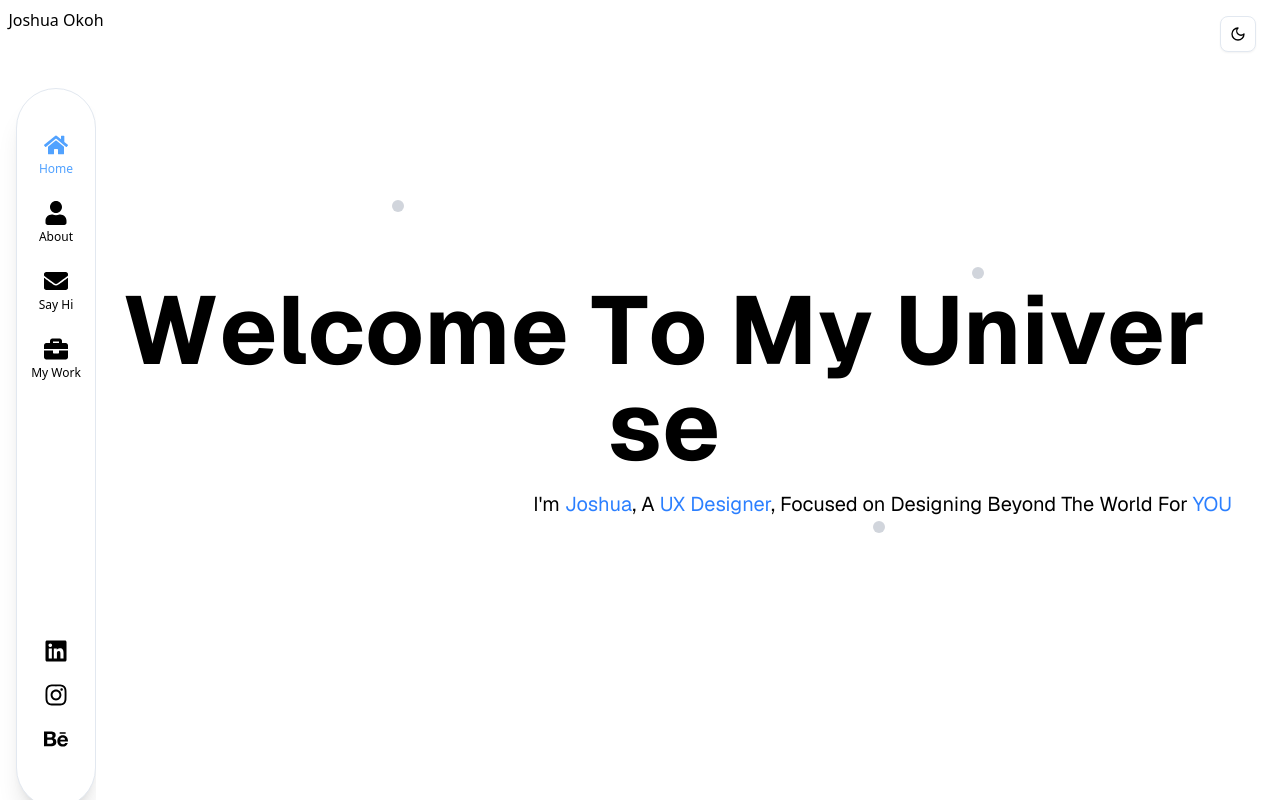
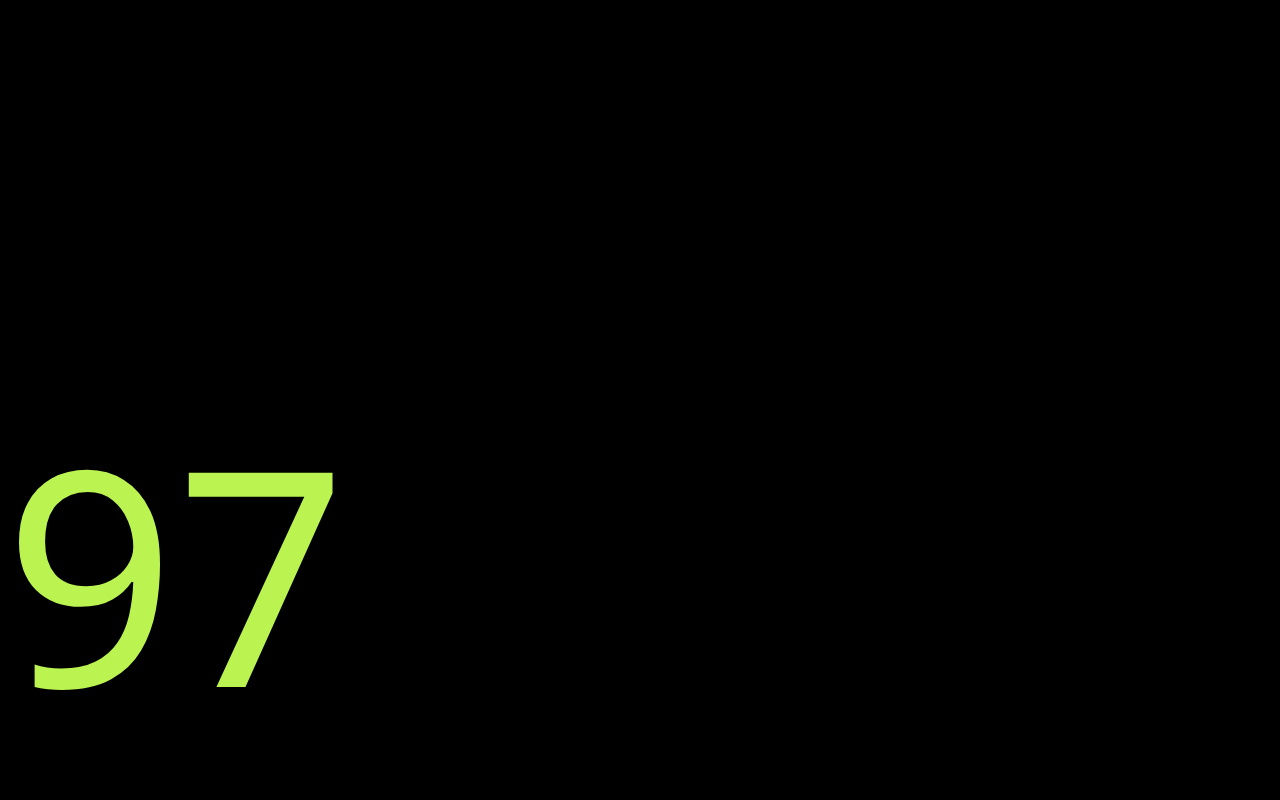
Before and after one commit to Favour-ag/joshua-design-portfolio, a Next.js app: page / in a window 1280 px wide. Shown: the top 800 px of the page. Built offline with nearby package versions, Linux system fonts and the light colour scheme.

Commit message:
added loading animation to the first page

```diff
--- a/app/projects/page.tsx
+++ b/app/projects/page.tsx
@@ -4,12 +4,13 @@ import Link from "next/link";
 const projects = [
   {
     title: "AI-Powered Teacher Dashboard",
-    slug: "ai-powered-teacher-dashboard", // Unique slug
+    slug: "ai-powered-teacher-dashboard",
     role: "UX Designer",
     duration: "4 Months",
     description:
-      "Instructors face challenges managing student performance across large classes. Tracking grades, attendance, and participation manually can be overwhelming.",
-    image: "/teacher-dashboard.png",
+      "Instructors face increasing challenges in managing student performance across large classes. Tracking grades, attendance, and participation manually can be overwhelming and often results in missed opportunities for early intervention.",
+    image: "/images/analytics.svg",
+    chart: "/images/frame-data.svg",
   },
   {
     title: "Cipher",
@@ -17,8 +18,9 @@ const projects = [
     role: "UX Designer",
     duration: "4 Months",
     description:
-      "Construct your edge and decode the markets. Unleash potential for success and fund your future with a futuristic trading platform.",
-    image: "/cipher.png",
+      "Instructors face increasing challenges in managing student performance across large classes. Tracking grades, attendance, and participation manually can be overwhelming and often results in missed opportunities for early intervention.",
+    image: "/images/work2.svg",
+    chart: "/images/astro.svg",
   },
   {
     title: "Booktopia",
@@ -26,33 +28,64 @@ const projects = [
     role: "UX Designer",
     duration: "4 Months",
     description:
-      "A platform to explore, purchase, and read books online, enhancing the digital reading experience.",
-    image: "/booktopia.png",
+      "Instructors face increasing challenges in managing student performance across large classes. Tracking grades, attendance, and participation manually can be overwhelming and often results in missed opportunities for early intervention.",
+    image: "/images/booktopia.svg",
+    chart: "/images/astro.svg",
   },
 ];
 
 export default function Projects() {
   return (
     <section className="py-20 bg-white dark:bg-[#060A0F] text-black dark:text-white">
-      <div className="max-w-6xl mx-auto px-6">
-        <h2 className="text-4xl font-bold text-center mb-12">My Work</h2>
+      <div className="px-4 md:px-8">
+        <h2 className="text-4xl font-bold text-center mb-16">My Work</h2>
 
-        <div className="grid md:grid-cols-2 gap-8">
+        <div className="space-y-24">
           {projects.map((project) => (
             <Link key={project.slug} href={`/projects/${project.slug}`}>
-              <div className="space-y-4 border border-gray-800 p-6 rounded-lg cursor-pointer hover:scale-105 transition-transform">
-                <h3 className="text-xl font-semibold">{project.title}</h3>
-                <p className="text-gray-400">
-                  {project.role} • {project.duration}
-                </p>
-                <Image
-                  src={project.image}
-                  alt={project.title}
-                  width={600}
-                  height={400}
-                  className="rounded-lg"
-                />
-                <p className="text-gray-300">{project.description}</p>
+              <div className="grid md:grid-cols-12 gap-12  cursor-pointer mb-16 h-[400px] pr-8">
+                {/* Left Column: Title + Metadata in separate outlined boxes with 50% height each */}
+                <div className="md:col-span-3 flex flex-col h-full space-y-4">
+                  {/* Title Box - Top Half */}
+                  <div className="border border-gray-600  p-4 w-full h-1/2 flex items-center">
+                    <h3 className="text-2xl font-semibold">{project.title}</h3>
+                  </div>
+
+                  {/* Metadata Box - Bottom Half */}
+                  <div className="border border-gray-600  p-4 w-full h-1/2 flex flex-col justify-center">
+                    <div className="text-gray-400 text-sm space-y-1">
+                      <p>Role: {project.role}</p>
+                      <p>Duration: {project.duration}</p>
+                    </div>
+                  </div>
+                </div>
+
+                {/* Center Column: Full Height Image */}
+                <div className="md:col-span-5 flex items-stretch">
+                  <Image
+                    src={project.image}
+                    alt={project.title}
+                    width={600}
+                    height={800}
+                    className="rounded-lg shadow-lg object-cover w-full h-full"
+                  />
+                </div>
+
+                {/* Right Column: Description + Chart */}
+                <div className="md:col-span-4 flex flex-col justify-between items-start space-y-4">
+                  <div className="text-md text-gray-300 bg-[#597C8F] p-4 rounded-md h-1/2 ">
+                    {project.description}
+                  </div>
+                  <div className="h-1/2">
+                    <Image
+                      src={project.chart}
+                      alt="Supplementary Visual"
+                      width={300}
+                      height={200}
+                      className=" w-full "
+                    />
+                  </div>
+                </div>
               </div>
             </Link>
           ))}
--- a/components/Hero.tsx
+++ b/components/Hero.tsx
@@ -1,14 +1,81 @@
 "use client";
 
+import { useEffect, useState, useRef } from "react";
 import { motion } from "framer-motion";
+import { gsap } from "gsap";
 
 const headingText = "Welcome To My Universe";
 
 const HeroSection: React.FC = () => {
+  const [loading, setLoading] = useState(true);
+  const [count, setCount] = useState(0);
+  const cursorRef = useRef(null);
+
+  useEffect(() => {
+    // Count-up animation
+    const duration = 7;
+    let counter = { value: 0 };
+
+    gsap.to(counter, {
+      value: 100,
+      duration: duration,
+      onUpdate: () => setCount(Math.floor(counter.value)),
+      onComplete: () => {
+        // Fade out loading screen
+        gsap.to(".loading", {
+          opacity: 0,
+          duration: 1,
+          ease: "power2.inOut",
+          onComplete: () => {
+            setLoading(false);
+          },
+        });
+
+        // Hero text fade in
+        gsap.fromTo(
+          ".hero-content",
+          { opacity: 0, y: 50 },
+          { opacity: 1, y: 0, duration: 1.5, ease: "power2.out" }
+        );
+      },
+    });
+
+    // Mouse tracking
+    const cursor = cursorRef.current;
+    const onMouseMove = (e: MouseEvent) => {
+      gsap.to(cursor, {
+        x: e.clientX,
+        y: e.clientY,
+        duration: 0.2,
+        ease: "power2.out",
+      });
+    };
+
+    window.addEventListener("mousemove", onMouseMove);
+    return () => window.removeEventListener("mousemove", onMouseMove);
+  }, []);
+
   return (
-    <div className="relative h-screen bg-white dark:bg-[#060A0F] text-black dark:text-white font-sans overflow-hidden">
-      {/* Hero Content */}
-      <div className="flex flex-col items-end justify-center h-full text-right space-y-4 pr-6 md:pr-12">
+    <>
+      {/* Custom Cursor */}
+      <div
+        ref={cursorRef}
+        className="fixed top-0 left-0 w-8 h-8 rounded-full border border-lime-300 pointer-events-none z-50"
+        style={{ transform: "translate(-50%, -50%)" }}
+      ></div>
+
+      {/* Loading Screen */}
+      {loading && (
+        <div className="loading fixed top-0 left-0 w-full h-screen flex items-center justify-center bg-black z-50">
+          <div className="lg:absolute left-1 bottom-1">
+            <h1 className="text-[300px] text-lime-300">{count}</h1>
+          </div>
+        </div>
+      )}
+
+      {/* Hero Section */}
+      <div className="relative h-screen bg-white dark:bg-[#060A0F] text-black dark:text-white font-sans overflow-hidden hero-section z-10">
+        <div className="hero-content flex flex-col items-end justify-center h-full text-right space-y-4 pr-6 md:pr-12">
           <motion.h1
             className="text-6xl md:text-8xl font-bold flex flex-wrap justify-center"
             initial="hidden"
@@ -43,11 +110,6 @@ const HeroSection: React.FC = () => {
           </p>
         </div>
 
-      {/* Mode Toggle */}
-      <div className="z-10 absolute top-1/2 right-4 transform -translate-y-1/2">
-        {/* <ModeToggle /> */}
-      </div>
-
         {/* Floating Dots */}
         <div className="absolute inset-0 pointer-events-none">
           <div className="absolute w-3 h-3 bg-gray-300 rounded-full top-1/4 left-1/4 animate-pulse"></div>
@@ -55,6 +117,7 @@ const HeroSection: React.FC = () => {
           <div className="absolute w-3 h-3 bg-gray-300 rounded-full top-1/3 right-1/4 animate-pulse"></div>
         </div>
       </div>
+    </>
   );
 };
 
--- a/package.json
+++ b/package.json
@@ -13,6 +13,7 @@
     "class-variance-authority": "^0.7.1",
     "clsx": "^2.1.1",
     "framer-motion": "^12.6.3",
+    "gsap": "^3.12.7",
     "lucide-react": "^0.484.0",
     "next": "15.2.4",
     "next-themes": "^0.4.6",
```
Also changed, not shown: 1 other file (tests, documents, lock files or other folders). Lines whose indentation alone changed are shown as unchanged.
